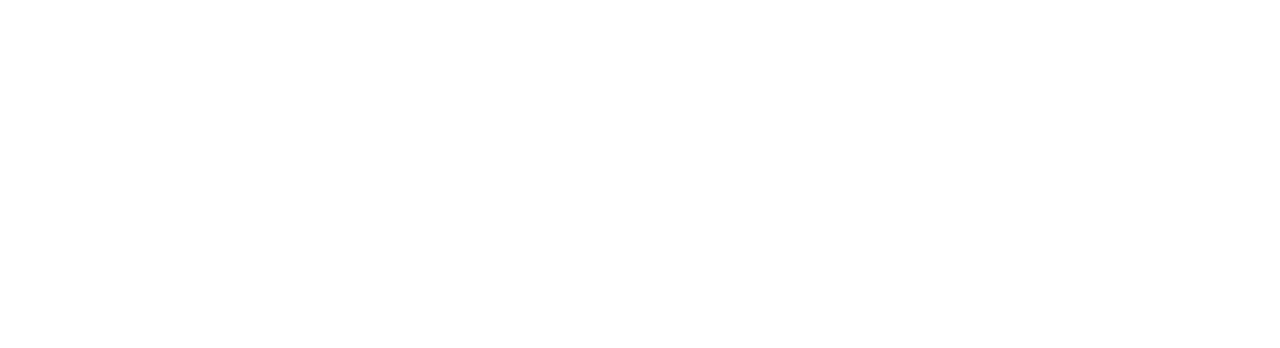
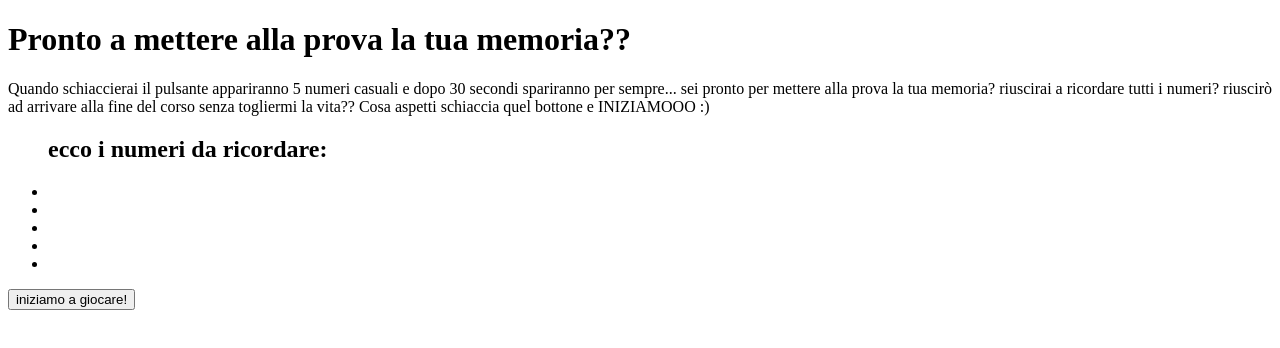
Before and after one commit to gilli-jonathan/js-simon, a plain HTML site: page index.html in a window 1280 px wide. Drawn offline with Linux system fonts and the light colour scheme.

Commit message:
create html element

```diff
--- a/index.html
+++ b/index.html
@@ -9,6 +9,22 @@
 
 <body>
 
+    <h1>Pronto a mettere alla prova la tua memoria??</h1>
+    <p>Quando schiaccierai il pulsante appariranno 5 numeri casuali e dopo 30 secondi spariranno per sempre... sei
+        pronto per mettere alla prova la tua memoria? riuscirai a ricordare tutti i numeri? riuscirò ad arrivare alla
+        fine del corso senza togliermi la vita?? Cosa aspetti schiaccia quel bottone e INIZIAMOOO :)</p>
+
+    <ul id="radom_list">
+        <h2>ecco i numeri da ricordare:</h2>
+        <li></li>
+        <li></li>
+        <li></li>
+        <li></li>
+        <li></li>
+    </ul>
+
+    <button>iniziamo a giocare!</button>
+    <span id="timer"></span>
 
     <script src="./assets/main.js"></script>
 
```
